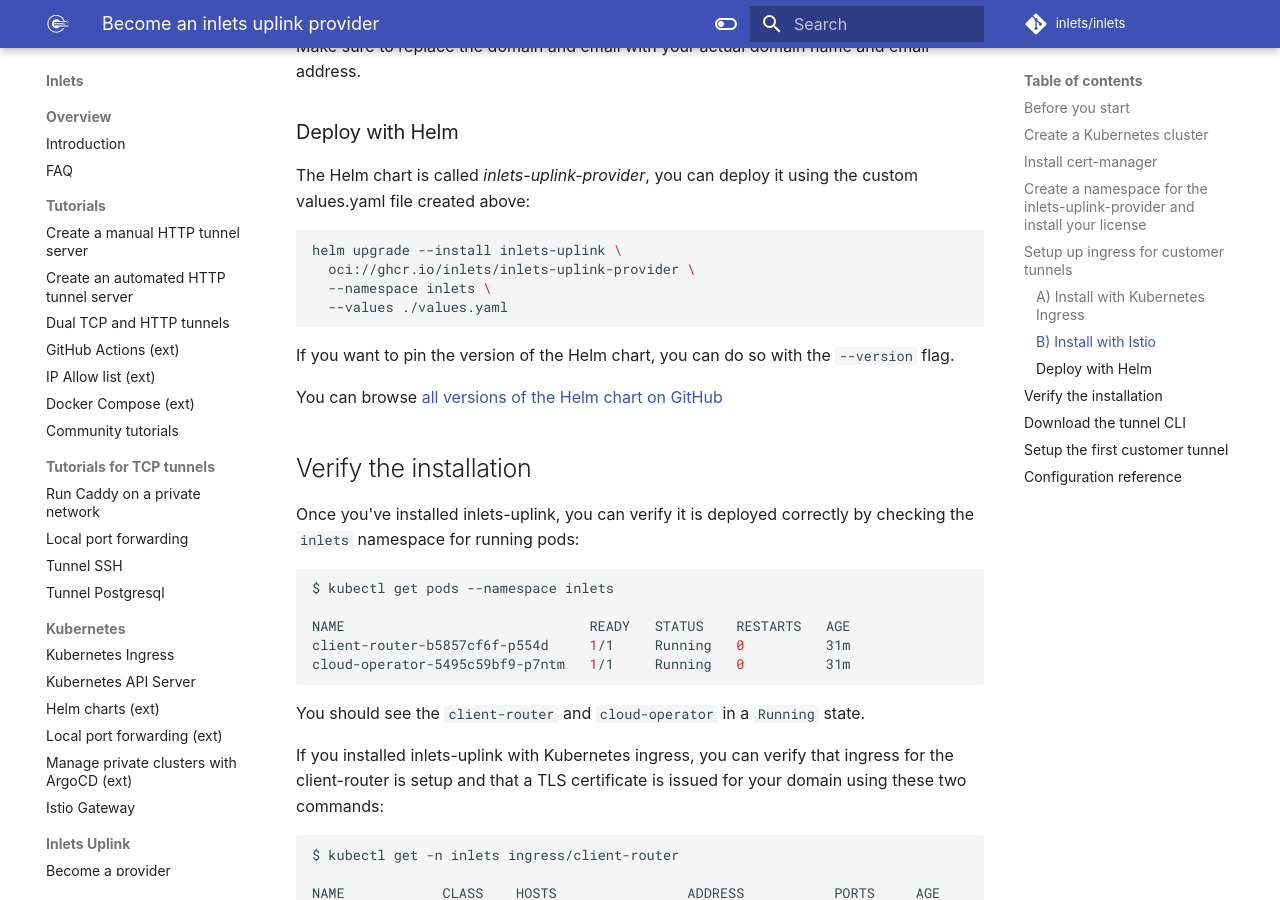
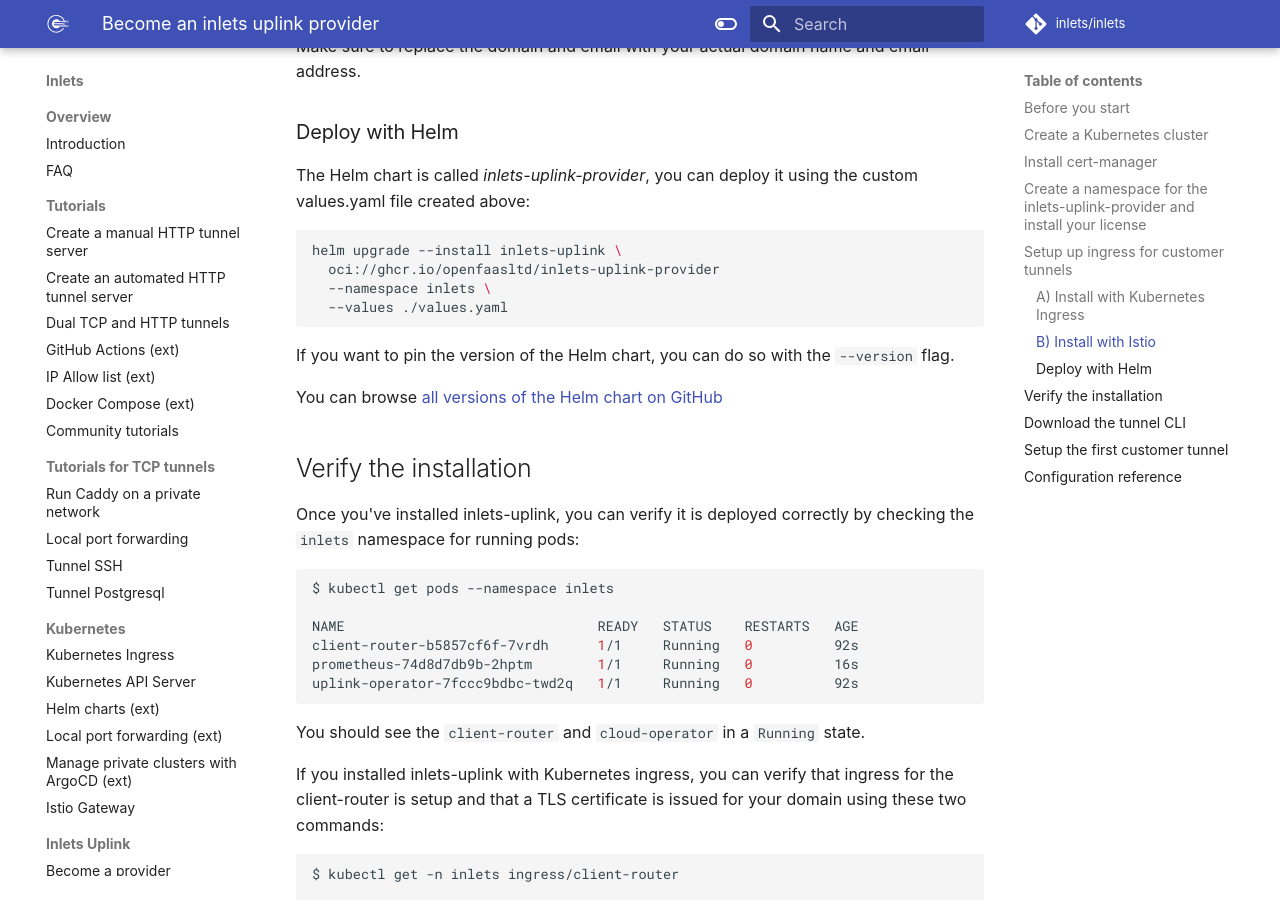
Before and after one commit to inlets/docs.inlets.dev, an MkDocs documentation site: the page built from docs/uplink/become-a-provider.md, in a window 1280 px wide and 900 px high, scrolled down 2949 px. Built offline with MkDocs 1.6.1 and Material for MkDocs 9.7.7, drawn with Linux system fonts in a browser that asks for light colours; some web fonts are replaced.

Commit message:
Reflect changes for chart version 0.2.0 in uplink docs
Signed-off-by: Han Verstraete (OpenFaaS Ltd) <han@openfaas.com>

````diff
--- a/docs/uplink/become-a-provider.md
+++ b/docs/uplink/become-a-provider.md
@@ -133,7 +133,7 @@
 
 ```bash
 helm upgrade --install inlets-uplink \
-  oci://ghcr.io/inlets/inlets-uplink-provider \
+  oci://ghcr.io/openfaasltd/inlets-uplink-provider
   --namespace inlets \
   --values ./values.yaml
 ```
@@ -149,9 +149,10 @@
 ```bash
 $ kubectl get pods --namespace inlets
 
-NAME                              READY   STATUS    RESTARTS   AGE
-client-router-b5857cf6f-p554d     1/1     Running   0          31m
-cloud-operator-5495c59bf9-p7ntm   1/1     Running   0          31m
+NAME                               READY   STATUS    RESTARTS   AGE
+client-router-b5857cf6f-7vrdh      1/1     Running   0          92s
+prometheus-74d8d7db9b-2hptm        1/1     Running   0          16s
+uplink-operator-7fccc9bdbc-twd2q   1/1     Running   0          92s
 ```
 
 You should see the `client-router` and `cloud-operator` in a `Running` state.
````
